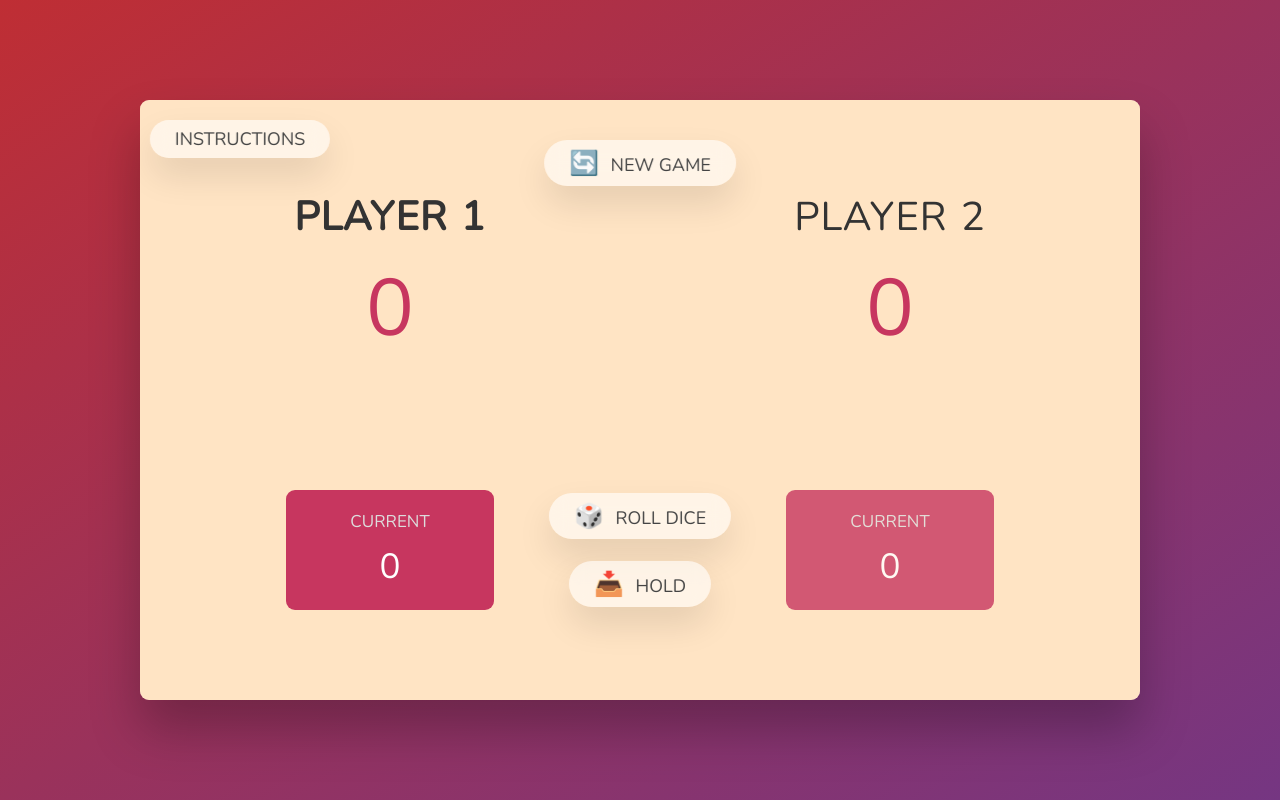
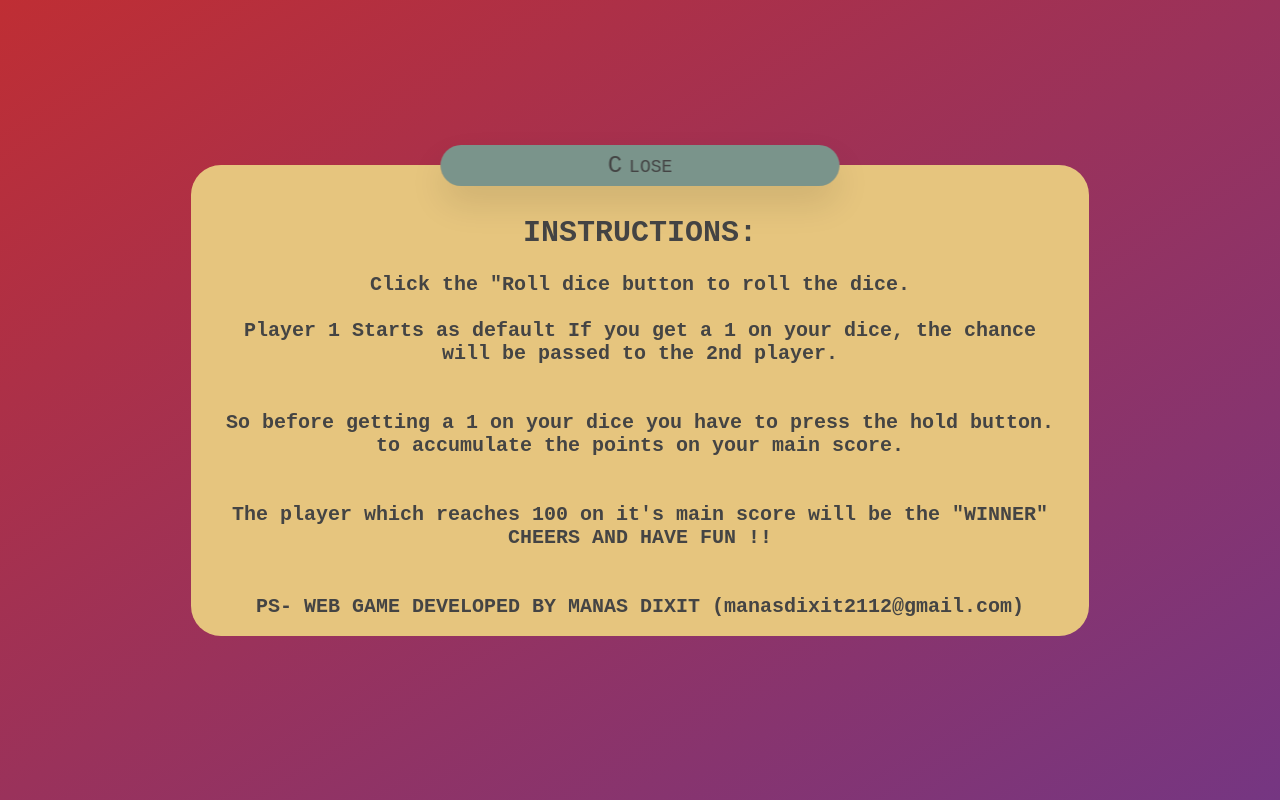
Before and after one commit to manasdixit/Dice-Game, a plain HTML site: page index.html in a window 1280 px wide. Both pictures are taken after a click on the button "INSTRUCTIONS". Drawn offline with nearby package versions, Linux system fonts and the light colour scheme.

Commit message:
Added Functionality to Instruction Button

```diff
--- a/index.html
+++ b/index.html
@@ -8,7 +8,26 @@
     <title>Dice Game</title>
   </head>
   <body>
-    <main>
+    <div class="modal-container hidden">
+      <button class="btn closebtn">CLOSE</button>
+      <div class="modal-window">
+        <h2 style="text-align: center"><br> INSTRUCTIONS:</h2>
+        <p>
+          <br />
+          Click the "Roll dice button to roll the dice. <br />
+          <br />
+          <ol> Player 1 Starts as default If you get a 1 on your dice, the chance</ol>
+          <ol>will be passed to the 2nd player.</ol>  <br /><br />
+          <ol>So before getting a 1 on your dice you have to press the hold button.</ol>
+          <ol>to accumulate the points on your main score.</ol>  <br /><br />
+          <ol>The player which reaches 100 on it's main score will be the "WINNER"</ol>
+          <ol>CHEERS AND HAVE FUN !!</ol> <br /><br />
+          <ol> PS- WEB GAME DEVELOPED BY MANAS DIXIT (manasdixit2112@gmail.com)</ol>
+        </p>
+      </div>
+    </div>
+
+    <main class="main-game">
       <section class="player player--0 player--active">
         <h2 class="name" id="name--0">Player 1</h2>
         <p class="score" id="score--0">43</p>
--- a/script.js
+++ b/script.js
@@ -12,6 +12,9 @@ const btnHold = document.querySelector('.btn--hold');
 const current0El = document.getElementById('current--0');
 const current1El = document.getElementById('current--1');
 const btnInst = document.querySelector('.btn-instruction');
+const modalContainer = document.querySelector('.modal-container');
+const btnClose = document.querySelector('.closebtn');
+const gameBlock = document.querySelector('.main-game');
 
 //VARIABLE DECLARATIONS @ManasDixit
 let currentScore = 0;
@@ -101,4 +104,12 @@ btnHold.addEventListener('click', function () {
 
 btnNew.addEventListener('click', newGame);
 
-btnInst.addEventListener('click', function () {});
+btnInst.addEventListener('click', function () {
+  modalContainer.classList.remove('hidden');
+  gameBlock.classList.add('hidden');
+});
+
+btnClose.addEventListener('click', function () {
+  modalContainer.classList.add('hidden');
+  gameBlock.classList.remove('hidden');
+});
--- a/style.css
+++ b/style.css
@@ -181,10 +181,36 @@ main {
   box-shadow: 0 1rem 2rem rgba(0, 0, 0, 0.15);
 }
 
+.hidden {
+  display: none;
+}
+
 .btn-instruction:focus {
   outline: none;
 }
 
-.hidden {
-  display: none;
+.modal-container {
+  position: fixed;
+  font-family: monospace;
+  font-size: 20px;
+  text-align: center;
+  z-index: 1000;
 }
+
+.modal-window {
+  background-color: rgb(230, 197, 126);
+  border: #bf2e34;
+  font-size: 2rem;
+  font-weight: 600;
+  padding: 1.75rem 3.5rem;
+  margin: 2rem 1rem;
+  border: none;
+  color: #444;
+  border-radius: 3rem;
+  cursor: pointer;
+}
+
+.closebtn {
+  background-color: rgb(122, 148, 139);
+  right: 60px;
+}
```
